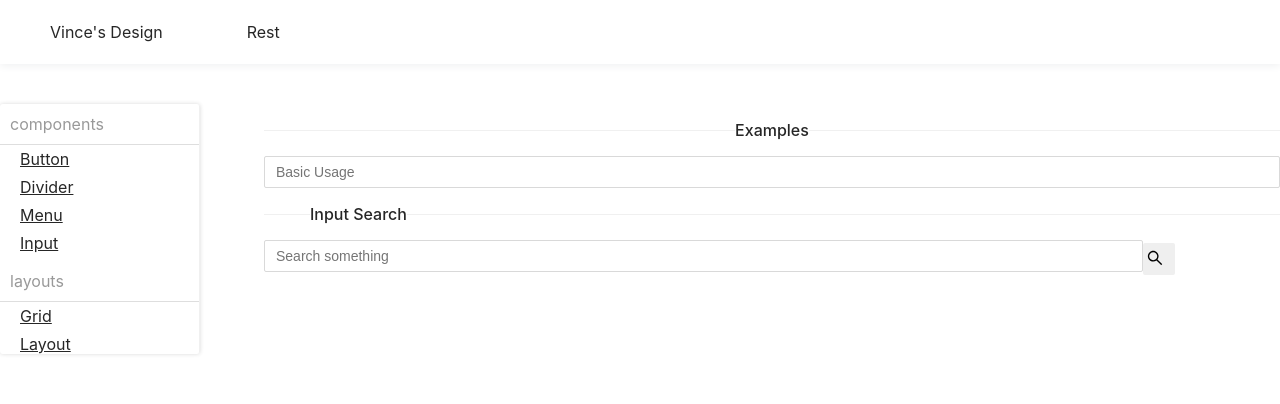
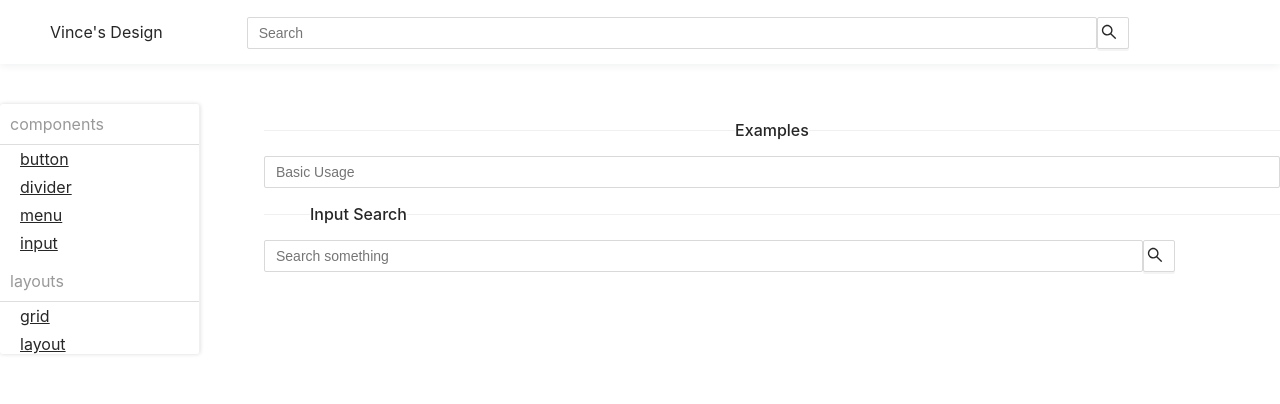
Before and after one commit to VINCENGUYEN-JS/vince-components, a React (Create React App) app: page /input in a window 1280 px wide. Shown: the top 404 px of the page. Built offline with nearby package versions, Linux system fonts and the light colour scheme.

Commit message:
restructure-route-and-add-support-for-search-component

```diff
--- a/src/App.tsx
+++ b/src/App.tsx
@@ -2,55 +2,93 @@ import * as React from "react";
 import { Routes, Route, Link } from "react-router-dom";
 
 import { Layout, Row, Col } from "./layout";
+import routes, { CustomRouteObject } from "./routes";
 import Menu, { MenuItem, MenuItemGroup } from "./components/Menu";
-import {
-  ButtonExample,
-  DividerExample,
-  GridExample,
-  LayoutExample,
-  MenuExample,
-  InputExample,
-} from "./pages";
+import Input from "./components/Input";
 
-const SideBar = () => (
+type NavProps = {
+  userSearch: string;
+  setUserSearch: React.Dispatch<React.SetStateAction<string>>;
+};
+
+const filterFn = (routes: CustomRouteObject[]) => (componentType: string) => {
+  if (componentType === "components") {
+    const supportedComponents = ["button", "divider", "menu", "input"];
+    return routes.filter((route) => supportedComponents.includes(route.key));
+  } else {
+    const supportedLayouts = ["grid", "layout"];
+    return routes.filter((route) => supportedLayouts.includes(route.key));
+  }
+};
+
+const SideBar = (props: { appRoutes: CustomRouteObject[] }) => {
+  const { appRoutes } = props;
+  const componentTitle = "components";
+  const layoutTitle = "layouts";
+  let itemKeyForComponent = 11;
+  let itemKeyForLayouts = 21;
+  const selectedRoute = filterFn(appRoutes);
+  return (
     <Menu>
-    <MenuItemGroup title="components">
-      <MenuItem key="11">
-        <Link to="/button">Button</Link>
+      <MenuItemGroup title={componentTitle}>
+        {selectedRoute(componentTitle).map((route) => (
+          <MenuItem key={String(itemKeyForComponent++)}>
+            <Link to={route.path as string}>{route.key}</Link>
           </MenuItem>
-      <MenuItem key="12">
-        <Link to="/divider">Divider</Link>
+        ))}
+      </MenuItemGroup>
+      <MenuItemGroup title={layoutTitle}>
+        {selectedRoute(layoutTitle).map((route) => (
+          <MenuItem key={String(itemKeyForLayouts++)}>
+            <Link to={route.path as string}>{route.key}</Link>
           </MenuItem>
-      <MenuItem key="13">
-        <Link to="/menu">Menu</Link>
-      </MenuItem>
-      <MenuItem key="14">
-        <Link to="/input">Input</Link>
-      </MenuItem>
-    </MenuItemGroup>
-    <MenuItemGroup title="layouts">
-      <MenuItem key="21">
-        <Link to="/grid">Grid</Link>
-      </MenuItem>
-      <MenuItem key="22">
-        <Link to="/layout">Layout</Link>
-      </MenuItem>
+        ))}
       </MenuItemGroup>
     </Menu>
   );
+};
 
-const Nav = () => (
+const Nav = (props: NavProps) => {
+  const { userSearch, setUserSearch } = props;
+  return (
     <Row>
       <Col span={4}>Vince's Design</Col>
-    <Col span={20}>Rest</Col>
+      <Col span={20}>
+        <>
+          <Input.Search
+            placeholder="Search"
+            onChange={(e) => {
+              const userSearchText = (e.target as HTMLInputElement).value;
+              setUserSearch(userSearchText);
+            }}
+          />
+        </>
+      </Col>
     </Row>
   );
+};
 function App() {
+  const [appRoutes, setAppRoutes] = React.useState<CustomRouteObject[]>(routes);
+  const [userSearch, setUserSearch] = React.useState<string>("");
+
+  React.useEffect(() => {
+    const userSearchRoute = routes.filter((route) => {
+      const routeName = route.key;
+      if (routeName.includes(userSearch.toLowerCase())) {
+        return true;
+      } else {
+        return false;
+      }
+    });
+    setAppRoutes(userSearchRoute);
+  }, [userSearch]);
+
+  console.log({ appRoutes, userSearch });
   return (
     <div>
       <Layout>
         <Layout.Header id="header">
-          <Nav />
+          <Nav userSearch={userSearch} setUserSearch={setUserSearch} />
         </Layout.Header>
         <Layout
           style={{
@@ -60,17 +98,14 @@ function App() {
           }}
         >
           <Layout.Sider style={{ background: "#fff" }}>
-            <SideBar />
+            <SideBar appRoutes={appRoutes} />
           </Layout.Sider>
           <Layout.Content>
             <div style={{ paddingLeft: "64px" }}>
               <Routes>
-                <Route path="/button" element={<ButtonExample />} />
-                <Route path="/divider" element={<DividerExample />} />
-                <Route path="/grid" element={<GridExample />} />
-                <Route path="/layout" element={<LayoutExample />} />
-                <Route path="/menu" element={<MenuExample />} />
-                <Route path="/input" element={<InputExample />} />
+                {appRoutes.map((route) => (
+                  <Route path={route.path} element={route.element} />
+                ))}
               </Routes>
             </div>
           </Layout.Content>
--- a/src/components/Button/style/index.scss
+++ b/src/components/Button/style/index.scss
@@ -2,6 +2,8 @@
 
 .button {
   @include btn();
+  @include btn-default();
+
   &-primary {
     @include btn-primary();
   }
--- a/src/components/Button/style/mixin.scss
+++ b/src/components/Button/style/mixin.scss
@@ -109,6 +109,14 @@
   }
 }
 
+@mixin btn-default {
+  @include button-variant-other(
+    $btn-default-color,
+    $btn-default-bg,
+    $btn-default-border
+  );
+}
+
 @mixin btn-primary {
   @include button-primary();
 }
@@ -164,7 +172,8 @@
   padding: 2.4px 0;
   font-size: 16px;
   border-radius: 2px;
-  vertical-align: -3px;
+
+  // vertical-align: -3px;
 }
 
 @mixin btn-icon {
--- a/src/components/Input/Input.tsx
+++ b/src/components/Input/Input.tsx
@@ -11,7 +11,7 @@ export interface InputProps extends React.HTMLAttributes<HTMLInputElement> {
 const prefixCls = "input";
 
 const Input = (props: InputProps) => {
-  const { addonAfter, className, ...otherProps } = props;
+  const { addonAfter, className, onChange, ...otherProps } = props;
 
   const wrapperClassName = `${prefixCls}-group`;
   const addnClassName = `${wrapperClassName}-addon`;
@@ -26,10 +26,17 @@ const Input = (props: InputProps) => {
     <span className={addnClassName}>{addonAfter}</span>
   ) : null;
 
+  const handleChange = (e: React.ChangeEvent<HTMLInputElement>) => {
+    if (!onChange) {
+      return;
+    }
+    onChange(e);
+  };
+
   return (
     <span className={groupClassName}>
       <span className={mergedWrapperClassName}>
-        <input className={prefixCls} {...otherProps} />
+        <input className={prefixCls} onChange={handleChange} {...otherProps} />
         {addonAfterNode}
       </span>
     </span>
--- /dev/null
+++ b/src/routes.tsx
@@ -0,0 +1,50 @@
+import * as React from "react";
+import type { RouteObject } from "react-router-dom";
+
+import {
+  ButtonExample,
+  DividerExample,
+  GridExample,
+  LayoutExample,
+  MenuExample,
+  InputExample,
+} from "./pages";
+
+export interface CustomRouteObject extends RouteObject {
+  key: string;
+}
+
+const routes: CustomRouteObject[] = [
+  {
+    key: "button",
+    path: "/button",
+    element: <ButtonExample />,
+  },
+  {
+    key: "divider",
+    path: "/divider",
+    element: <DividerExample />,
+  },
+  {
+    key: "grid",
+    path: "/grid",
+    element: <GridExample />,
+  },
+  {
+    key: "layout",
+    path: "/layout",
+    element: <LayoutExample />,
+  },
+  {
+    key: "menu",
+    path: "/menu",
+    element: <MenuExample />,
+  },
+  {
+    key: "input",
+    path: "/input",
+    element: <InputExample />,
+  },
+];
+
+export default routes;
```
Lines whose indentation alone changed are shown as unchanged.
